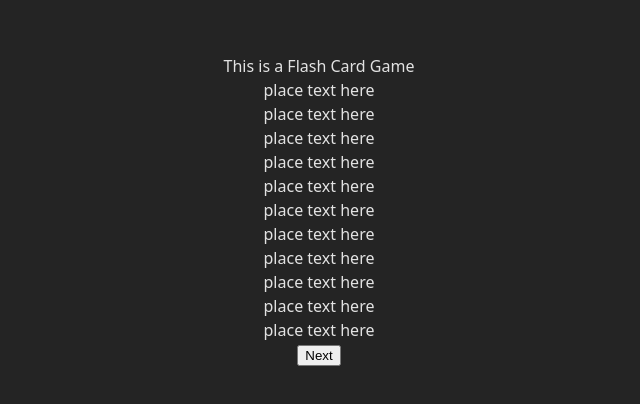
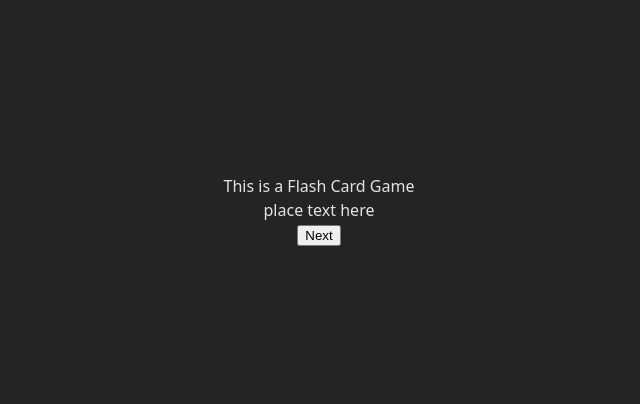
Before and after one commit to decoder3064/flashcards-, a React (Vite) app: page / in a window 1280 px wide. Shown: the part 190-594 px from the top of the page, without its empty margins (321-961 px from the left). Built offline with nearby package versions, Linux system fonts and the light colour scheme.

Commit message:
need to created card logic

```diff
--- a/src/App.jsx
+++ b/src/App.jsx
@@ -2,11 +2,26 @@ import { useState } from 'react'
 import './App.css'
 import Cardportal from './assets/components/cardportal'
 
+
 function App() {
+
+  const cards = [
+  {id:1,front:"placeholder", back:"fuck u bitch"},
+  {id:2,front:"placeholder", back:"fuck u bitch"},
+  {id:3,front:"placeholder", back:"fuck u bitch"},
+  {id:4,front:"placeholder", back:"fuck u bitch"},
+  {id:5,front:"placeholder", back:"fuck u bitch"},
+  {id:6,front:"placeholder", back:"fuck u bitch"},
+  {id:7,front:"placeholder", back:"fuck u bitch"},
+  {id:8,front:"placeholder", back:"fuck u bitch"},
+  {id:9,front:"placeholder", back:"fuck u bitch"},
+  {id:10,front:"placeholder", back:"fuck u bitch"},
+]
+
   return (
     <>
       <div> This is a Flash Card Game</div>
-      <Cardportal/>
+      <Cardportal cards = {cards}/>
     </>
   )
 }
--- a/src/assets/components/Cardportal.jsx
+++ b/src/assets/components/Cardportal.jsx
@@ -7,16 +7,6 @@ function Cardportal(props){
     <>
         <div>
             <Flashcard></Flashcard>
-            <Flashcard></Flashcard>
-            <Flashcard></Flashcard>
-            <Flashcard></Flashcard>
-            <Flashcard></Flashcard>
-            <Flashcard></Flashcard>
-            <Flashcard></Flashcard>
-            <Flashcard></Flashcard>
-            <Flashcard></Flashcard>
-            <Flashcard></Flashcard>
-            <Flashcard></Flashcard>
         </div>
         <button onClick={length++}>Next</button>
     </>
--- a/src/index.css
+++ b/src/index.css
@@ -13,8 +13,6 @@
   -moz-osx-font-smoothing: grayscale;
 }
 
-
-
 body {
   margin: 0;
   display: flex;
```
Also changed, not shown: src/App.css (line endings or trailing spaces).
